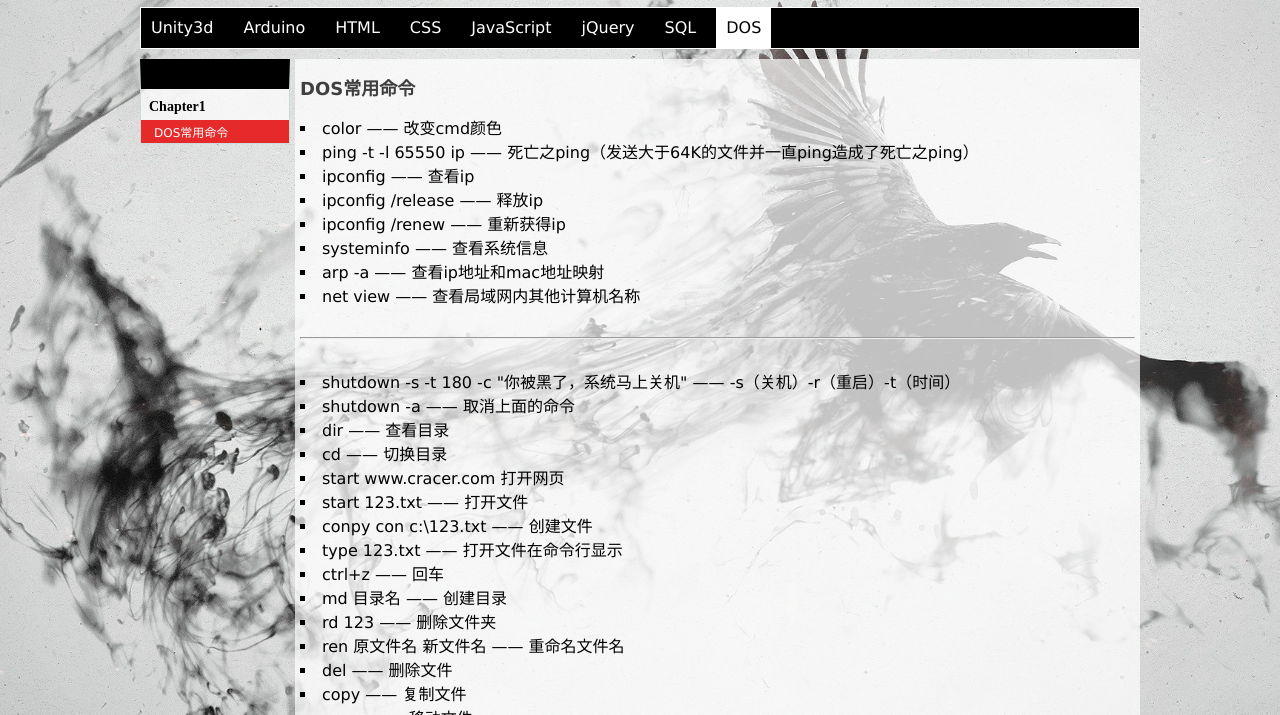
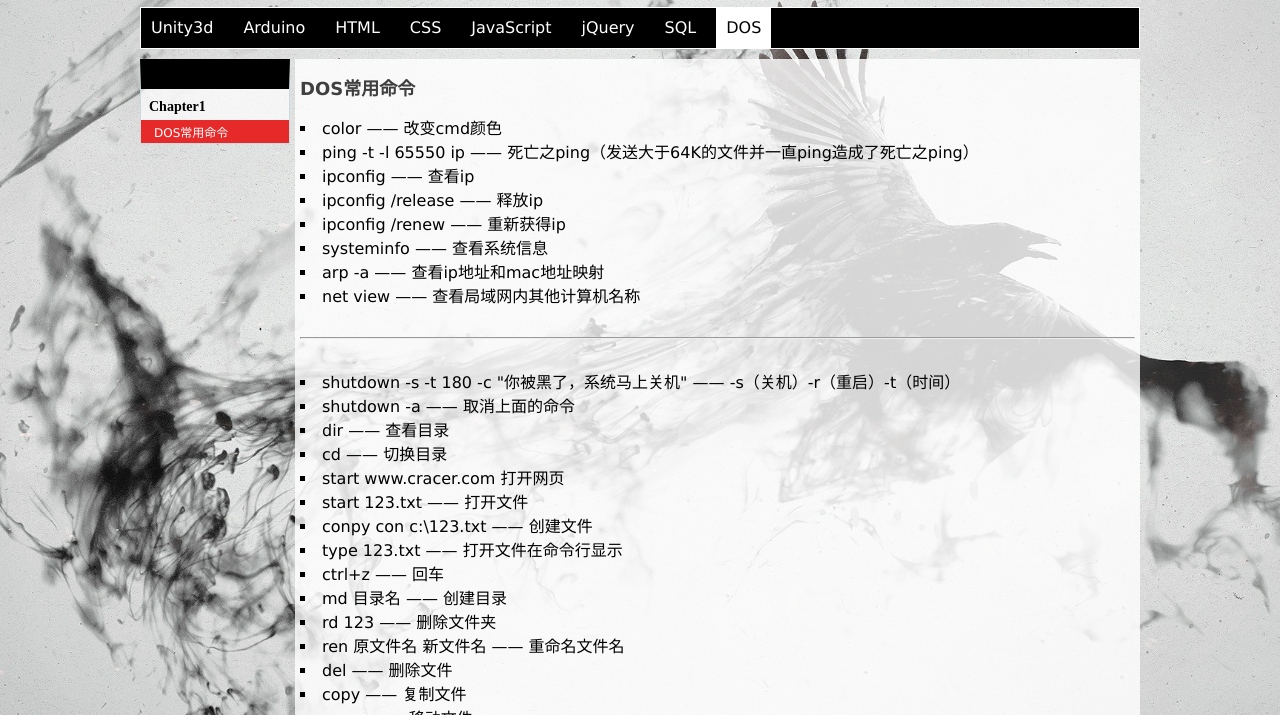
Before and after one commit to liserlzhy/Notebook, a plain HTML site: page HTML/DOS/DOS.html in a window 1280 px wide. Shown: the part 85-800 px from the top of the page. Drawn offline with Linux system fonts and the light colour scheme.

Commit message:
ater A.css

```diff
--- a/CSS/A.css
+++ b/CSS/A.css
@@ -74,7 +74,7 @@ a{color:#000000;}
 #content #catalog ul li:hover{background-color:#9bb4b9;}
 #content #catalog ul li:hover a{color:#ffffff;}
 
-#content #section{margin:0 0 0 5px;width:calc(85% - 5px);background: rgba(255,255,255,0.7);padding:0 5px;}
+#content #section{margin:0 0 0 5px;width:calc(85% - 5px);background: rgba(255,255,255,0.8);padding:0 5px;}
 #content #section>h3{font-size: 15px;margin:10px 0px 10px 0px;}
 #content #section h2{font-size: 18px;color: #3f3f3f;margin:15px 0px 15px 0px;}
 #content #section p{line-height:20px;text-indent:2em;margin:5px 0px 5px 0px;}
```
